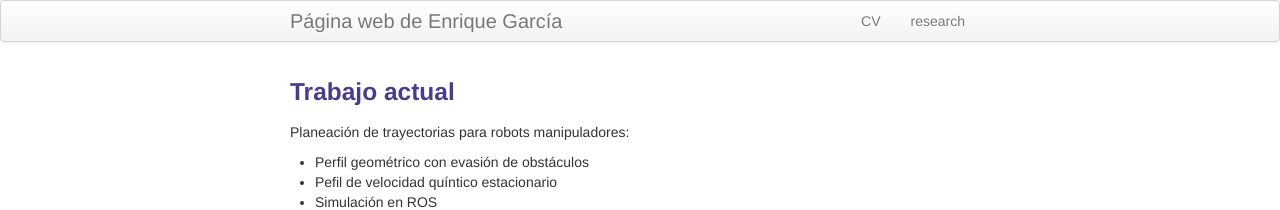
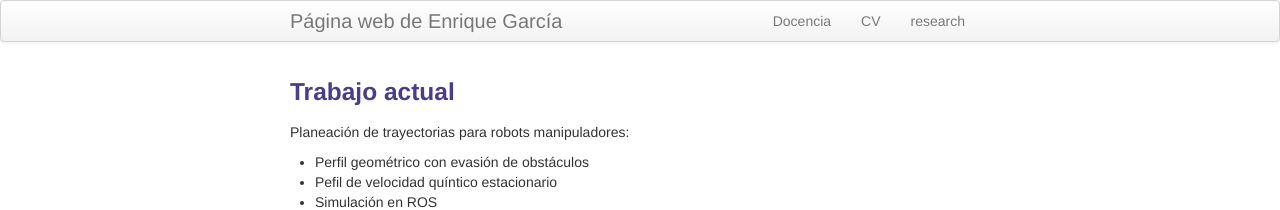
Before and after one commit to enriGarcia/enriGarcia.github.io, a Jekyll site: the page built from index.md, in a window 1280 px wide. Shown: the top 210 px of the page. Built offline with Jekyll 4.4.1, drawn with Linux system fonts in a browser that asks for light colours.

Commit message:
actualizacion del sitio

```diff
--- a/_includes/themes/twitter/default.html
+++ b/_includes/themes/twitter/default.html
@@ -35,6 +35,7 @@
         <div class="container-narrow">
           <a class="brand" href="{{ HOME_PATH }}">{{ site.title }}</a>
           <ul class="nav">
+              <li><a href="{{ BASE_PATH }}/pages/teaching.html">Docencia</a></li>
               <li><a href="{{ BASE_PATH }}/assets/CV.pdf">CV</a></li>
               <li><a href="{{ BASE_PATH }}/pages/research.html">research</a></li>
           </ul>
```
